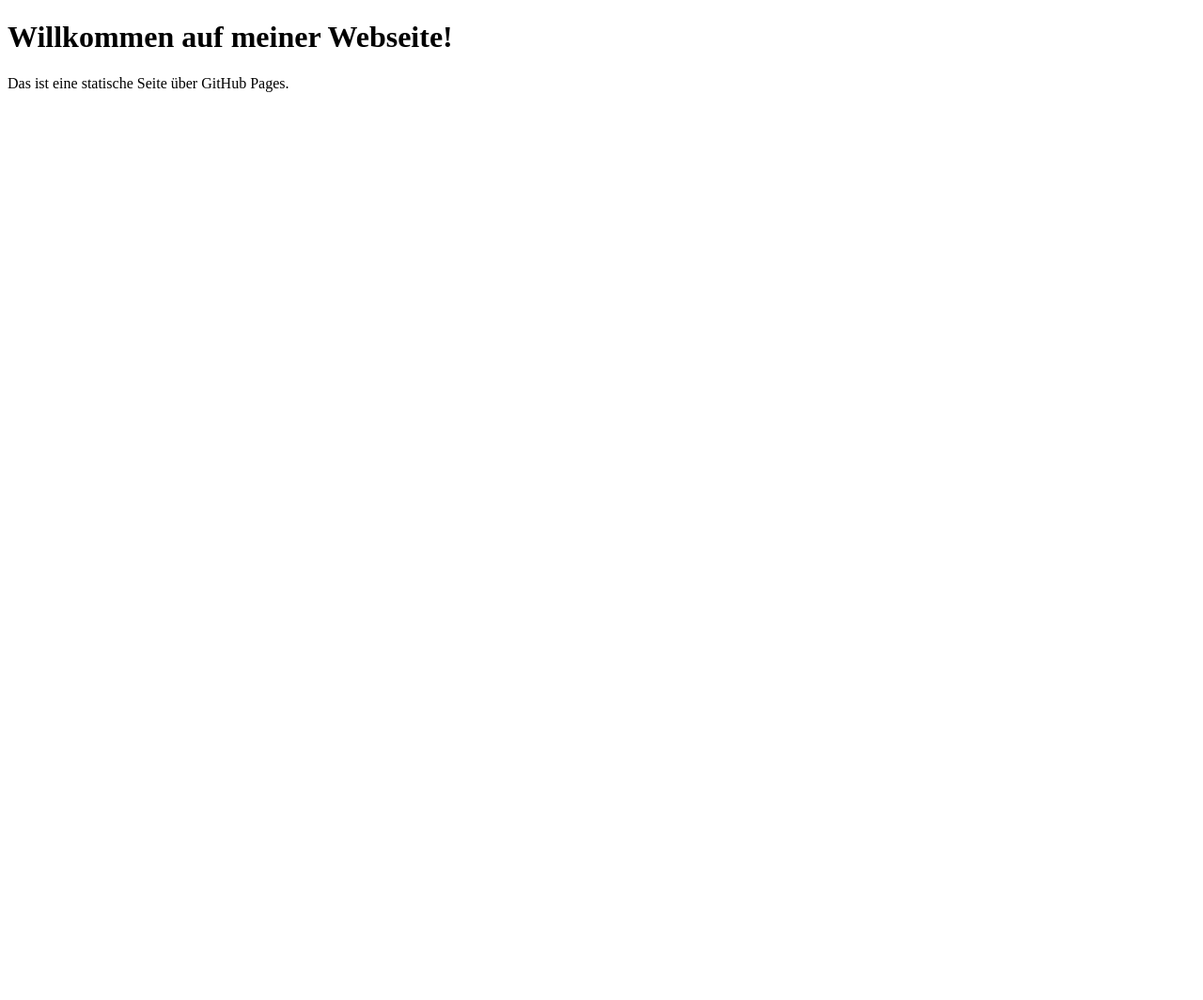
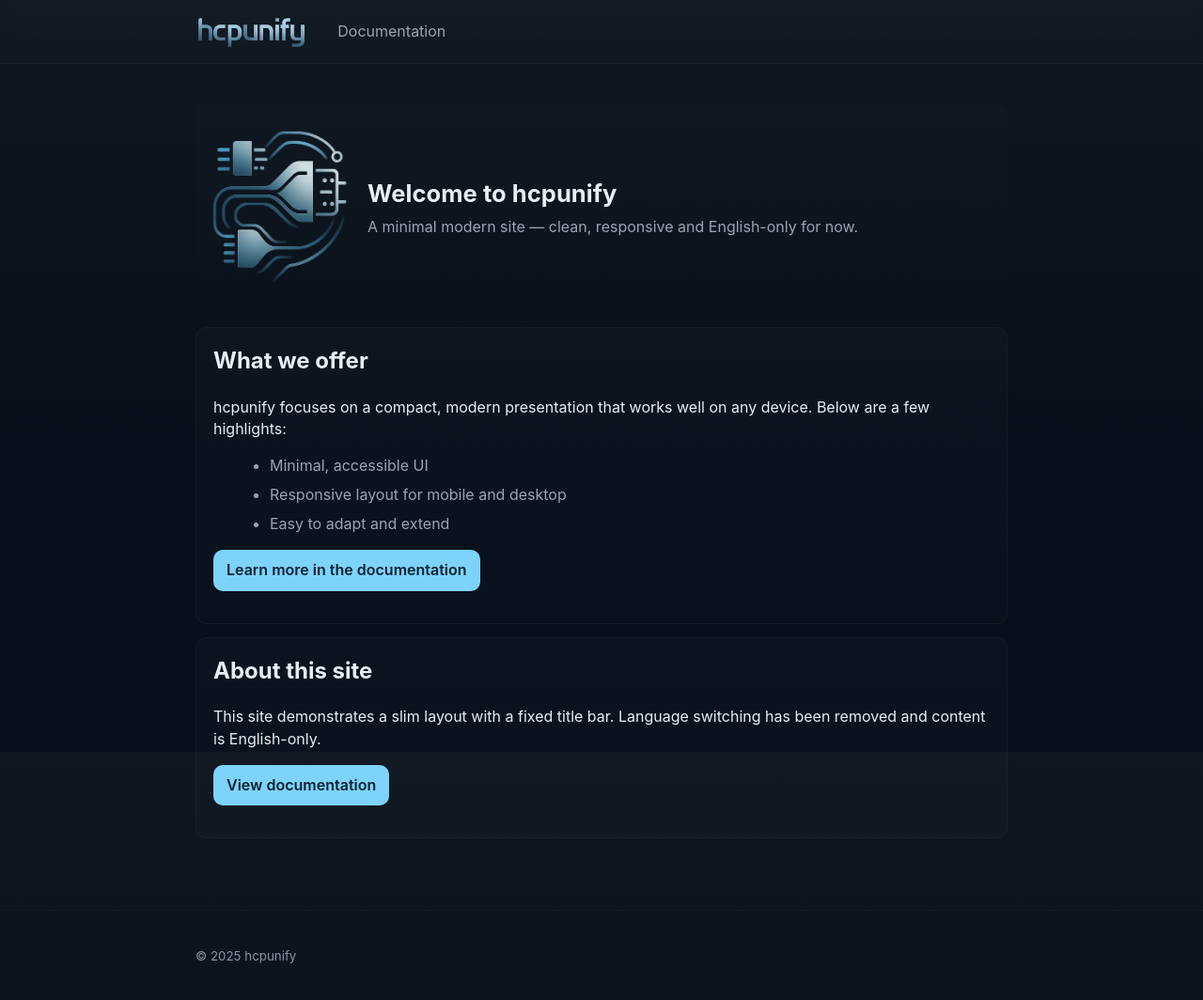
Before and after one commit to flofricke/hcpunify.org-webpage, a plain HTML site: page index.html in a window 1280 px wide. Shown: the whole page at 94% size. Before the commit the page ends 800 px from the top, so only its background shows below. Drawn offline with Linux system fonts and the light colour scheme.

Commit message:
Initial Design

```diff
--- a/index.html
+++ b/index.html
@@ -1,12 +1,60 @@
 <!DOCTYPE html>
-<html lang="de">
+<html lang="en">
 <head>
-  <meta charset="UTF-8">
-  <meta name="viewport" content="width=device-width, initial-scale=1.0">
-  <title>Meine Webseite</title>
+  <meta charset="utf-8" />
+  <meta name="viewport" content="width=device-width, initial-scale=1" />
+  <title>hcpunify</title>
+  <link rel="stylesheet" href="styles.css" />
 </head>
 <body>
-  <h1>Willkommen auf meiner Webseite!</h1>
-  <p>Das ist eine statische Seite über GitHub Pages.</p>
-</body>
+    <header class="topbar" role="banner">
+      <div class="topbar-inner">
+        <div class="brand">
+          <a href="index.html" class="logo">
+            <img src="images/logo_letter.png" alt="hcpunify logo" class="logo-img" />
+          </a>
+        </div>
+        <nav class="nav" role="navigation" aria-label="Main">
+          <a href="docs.html">Documentation</a>
+        </nav>
+      </div>
+    </header>
+
+    <main class="container" id="content" role="main">
+      <section class="hero">
+        <div class="hero-inner">
+          <img src="images/logo_picture.png" alt="hcpunify logo" class="main-logo" />
+          <div class="hero-text">
+            <h1>Welcome to hcpunify</h1>
+            <p class="lead">A minimal modern site — clean, responsive and English-only for now.</p>
+          </div>
+        </div>
+      </section>
+
+      <section class="card feature">
+        <h2>What we offer</h2>
+        <p>hcpunify focuses on a compact, modern presentation that works well on any device. Below are a few highlights:</p>
+        <ul>
+          <li>Minimal, accessible UI</li>
+          <li>Responsive layout for mobile and desktop</li>
+          <li>Easy to adapt and extend</li>
+        </ul>
+        <p><a class="btn" href="docs.html">Learn more in the documentation</a></p>
+      </section>
+
+      <article class="card">
+        <h2>About this site</h2>
+        <p>This site demonstrates a slim layout with a fixed title bar. Language switching has been removed and content is English-only.</p>
+        <p><a class="btn" href="docs.html">View documentation</a></p>
+      </article>
+    </main>
+
+    <footer class="footer" role="contentinfo">
+      <div class="container small">
+  <small>&copy; <span id="year"></span> hcpunify</small>
+      </div>
+    </footer>
+
+    <script src="script.js" defer></script>
+  </body>
 </html>
--- /dev/null
+++ b/script.js
@@ -0,0 +1,8 @@
+// Small helpers: set current year in footer
+(function(){
+  document.addEventListener('DOMContentLoaded', ()=>{
+    const y = new Date().getFullYear();
+    const yearEl = document.getElementById('year');
+    if(yearEl) yearEl.textContent = y;
+  });
+})();
--- /dev/null
+++ b/styles.css
@@ -0,0 +1,100 @@
+/* Minimal modern responsive styles */
+:root{
+  --bg:#0f1720; /* deep slate */
+  --card:#0b1220;
+  --muted:#9aa4b2;
+  --accent:#7dd3fc; /* cyan */
+  --glass: rgba(255,255,255,0.03);
+  --radius:12px;
+  --max-width:900px;
+  --gap:18px;
+  font-family: Inter, system-ui, -apple-system, "Segoe UI", Roboto, "Helvetica Neue", Arial;
+}
+
+*{box-sizing:border-box}
+html,body{height:100%}
+body{
+  margin:0;
+  background:linear-gradient(180deg,var(--bg),#07101a 60%);
+  color:#e6eef6;
+  -webkit-font-smoothing:antialiased;
+  -moz-osx-font-smoothing:grayscale;
+  line-height:1.45;
+}
+
+.topbar{
+  position:fixed;
+  inset:0 0 auto 0;
+  background:linear-gradient(180deg, rgba(255,255,255,0.02), rgba(255,255,255,0.01));
+  backdrop-filter: blur(6px);
+  border-bottom:1px solid rgba(255,255,255,0.03);
+  z-index:1000;
+}
+.topbar-inner{
+  max-width:var(--max-width);
+  margin:0 auto;
+  display:flex;
+  gap:var(--gap);
+  align-items:center;
+  padding:14px 20px;
+}
+.brand .logo{
+  font-weight:700;
+  color:var(--accent);
+  text-decoration:none;
+  font-size:1.05rem;
+}
+
+.logo-img{height:34px;width:auto;display:block;border-radius:8px}
+
+/* main hero logo (reduced by ~33%) */
+.main-logo{display:block;max-width:106px;width:40%;height:auto;margin:0;border-radius:12px}
+
+/* Hero layout: logo beside text on wide screens */
+.hero-inner{display:flex;align-items:center;gap:18px}
+.hero-text{flex:1}
+
+@media (min-width:720px){
+  /* ~33% smaller than previous 220px */
+  .main-logo{max-width:147px;width:147px}
+  .hero h1{font-size:1.75rem}
+}
+
+@media (max-width:719px){
+  .hero-inner{flex-direction:column;align-items:flex-start}
+  .main-logo{width:55%;max-width:147px;margin-bottom:12px}
+}
+.nav{margin-left:8px;display:flex;gap:12px}
+.nav a{color:var(--muted);text-decoration:none;padding:8px;border-radius:8px}
+.nav a:hover{color:#fff;background:var(--glass)}
+
+.container{padding:110px 18px 40px;max-width:var(--max-width);margin:0 auto}
+.container.small{padding:18px}
+
+.hero{padding:28px 18px;border-radius:var(--radius);margin-bottom:18px;background:linear-gradient(180deg, rgba(255,255,255,0.01), transparent)}
+.hero h1{margin:0 0 6px;font-size:1.6rem}
+.lead{color:var(--muted);margin:0}
+
+.card{background:linear-gradient(180deg, rgba(255,255,255,0.02), rgba(255,255,255,0.01));padding:18px;border-radius:12px;border:1px solid rgba(255,255,255,0.03)}
+.card h2{margin-top:0}
+.btn{display:inline-block;padding:10px 14px;background:var(--accent);color:#042231;text-decoration:none;border-radius:10px;font-weight:600}
+/* small vertical gap between consecutive cards */
+.card + .card{margin-top:14px}
+/* Feature card specifics */
+.card.feature{display:block;gap:12px}
+.card.feature ul{margin:12px 0 0 20px;color:var(--muted)}
+.card.feature li{margin-bottom:8px}
+
+.footer{border-top:1px solid rgba(255,255,255,0.02);padding:18px 0;margin-top:36px}
+.small{opacity:0.9;color:var(--muted)}
+
+/* Responsive tweaks */
+@media (max-width:720px){
+  .topbar-inner{padding:12px 14px}
+  .nav{display:none}
+  .container{padding-top:96px}
+  .hero h1{font-size:1.3rem}
+}
+
+/* Accessibility focus */
+:focus{outline:3px solid rgba(125,211,252,0.14);outline-offset:2px}
```
Also changed, not shown: docs.html (added, +50 -0 lines), images/logo_letter.png (added), images/logo_picture.png (added), 1 other file.
